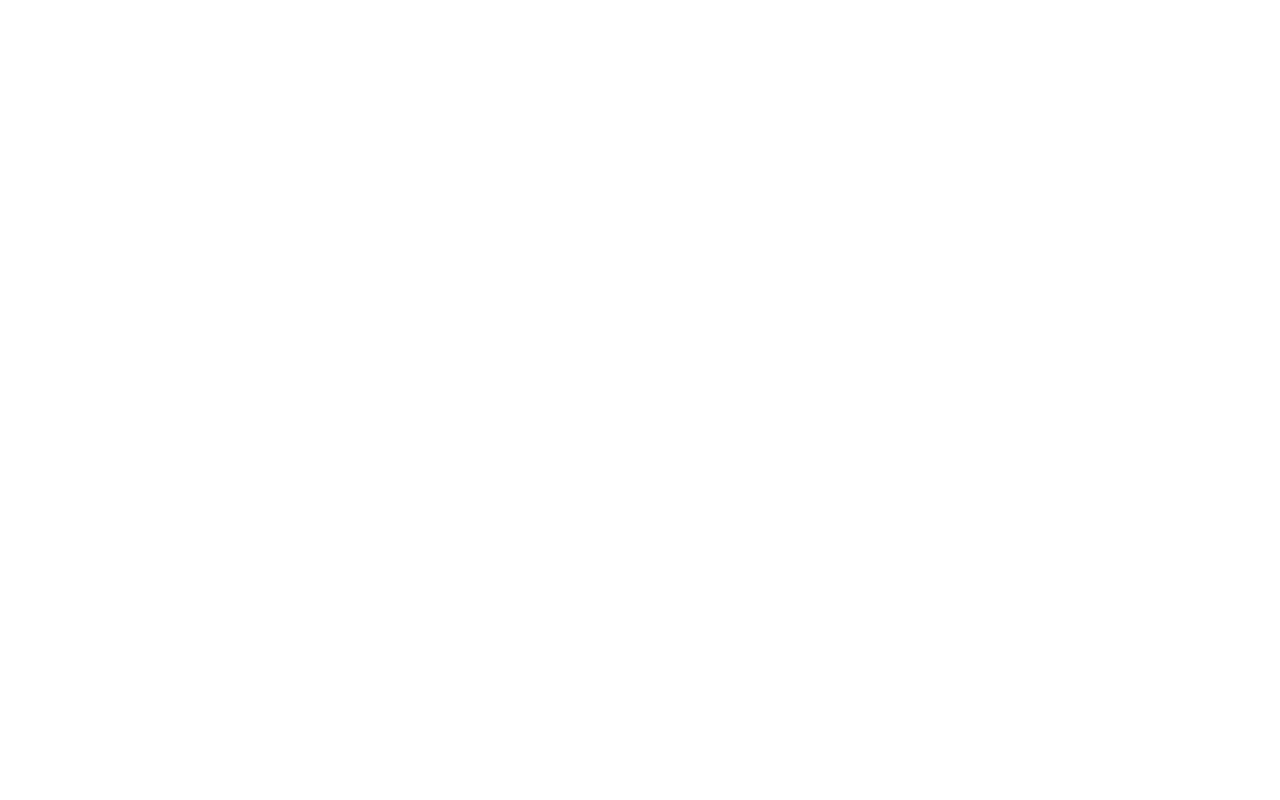
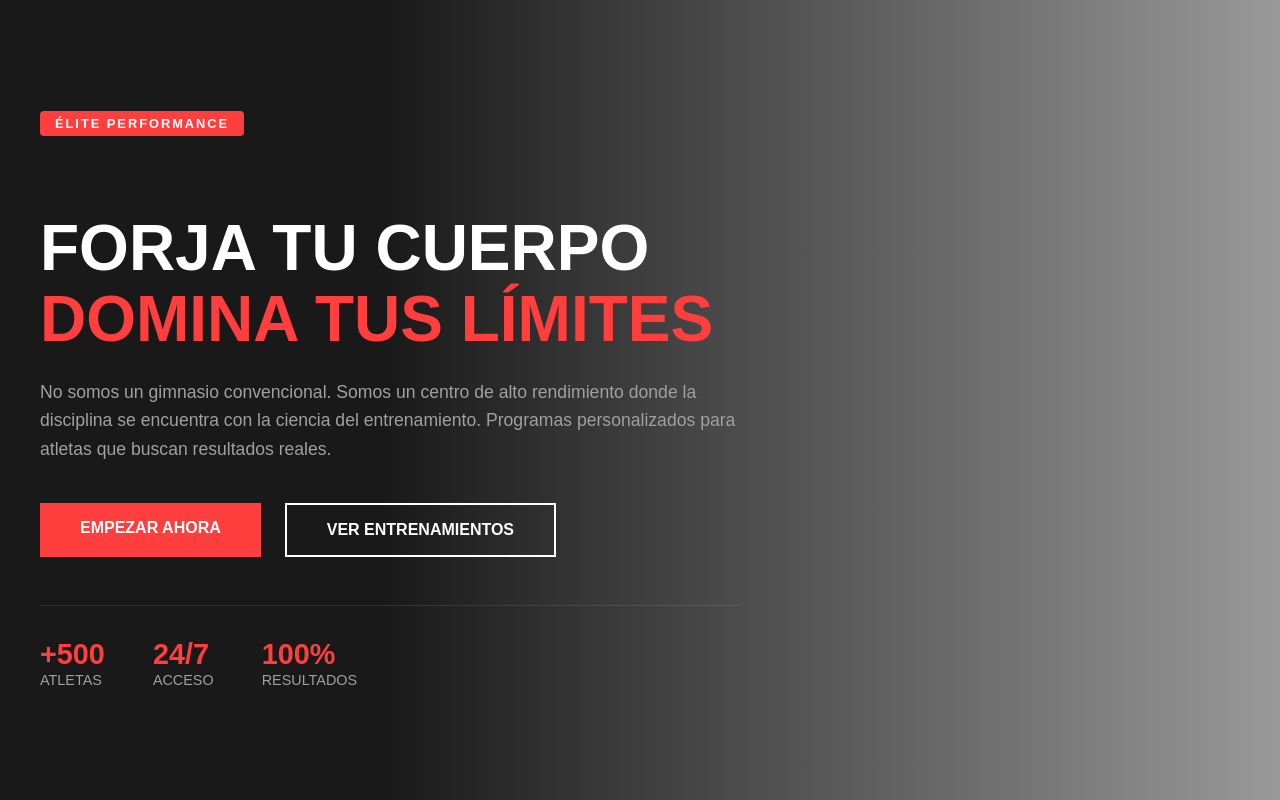
Before and after one commit to paulaandreafonseca12-a11y/Proyecto_1, a plain HTML site: page index.html in a window 1280 px wide. Drawn offline with Linux system fonts and the light colour scheme.

Commit message:
feat: agregar hero

```diff
--- a/index.html
+++ b/index.html
@@ -3,11 +3,50 @@
 <head>
 <meta charset="UTF-8">
 <meta name="viewport" content="width=device-width, initial-scale=1.0">
-<title>Landing Page - Proyecto Integrado</title>
+<title>ÉLITE PERFORMANCE</title>
 <link rel="stylesheet" href="style.css">
 <link href="https://fonts.googleapis.com/css2?family=Poppins:wght@300;400;700&display=swap&quot; rel="stylesheet">
 </head>
+
 <body>
+<section class="hero-section">
+    <div class="hero-overlay"></div> <div class="hero-container">
+        <div class="hero-content">
+            <span class="badge-performance">ÉLITE PERFORMANCE</span>
+
+            <h1>FORJA TU CUERPO <br>
+                <span class="text-accent">DOMINA TUS LÍMITES</span>
+            </h1>
+
+            <p class="hero-description">
+                No somos un gimnasio convencional. Somos un centro de alto rendimiento donde la disciplina se encuentra con la ciencia del entrenamiento. Programas personalizados para atletas que buscan resultados reales.
+            </p>
+
+            <div class="hero-cta">
+                <a href="#planes" class="btn btn-main">EMPEZAR AHORA</a>
+                <a href="https://youtu.be/mtX-B5gbgmM?si=t55PBqvXhXrYaxbn" class="btn btn-outline" target="_blank" rel="noopener noreferrer">
+                    <i class="play-icon"></i> VER ENTRENAMIENTOS
+                </a>
+            </div>
+
+            <div class="hero-stats">
+                <div class="stat-item">
+                    <strong>+500</strong>
+                    <span>Atletas</span>
+                </div>
+                <div class="stat-item">
+                    <strong>24/7</strong>
+                    <span>Acceso</span>
+                </div>
+                <div class="stat-item">
+                    <strong>100%</strong>
+                    <span>Resultados</span>
+                </div>
+            </div>
+        </div>
+    </div>
+</section>
+
 
 </body>
 </html>
--- a/style.css
+++ b/style.css
@@ -12,3 +12,144 @@ margin: 0;
 padding: 0;
 box-sizing: border-box;
 }
+
+<!-- /* =============================================
+   ESTILOS SECCIÓN HERO - Content Specialist
+   Concepto: High Performance & Elite Fitness
+   ============================================= */
+
+:root {
+    --primary-color: #ff3e3e; /* Rojo intenso para acción */
+    --dark-bg: #0a0a0a;       /* Negro profundo */
+    --light-text: #ffffff;
+    --gray-text: #a0a0a0;
+    --font-main: 'Montserrat', sans-serif; /* Sugerida para el equipo */
+}
+
+.hero-section {
+    position: relative;
+    height: 100vh; /* Ocupa toda la pantalla */
+    display: flex;
+    align-items: center;
+    background: url('https://images.unsplash.com/photo-1541534741688-6078c6bfb5c5?q=80&w=1470&auto=format&fit=crop') no-index center/cover no-repeat;
+    color: var(--light-text);
+    font-family: var(--font-main);
+    overflow: hidden;
+}
+
+/* Capa oscura para legibilidad del texto */
+.hero-overlay {
+    position: absolute;
+    top: 0;
+    left: 0;
+    width: 100%;
+    height: 100%;
+    background: linear-gradient(90deg, rgba(0,0,0,0.9) 30%, rgba(0,0,0,0.4) 100%);
+    z-index: 1;
+}
+
+.hero-container {
+    position: relative;
+    z-index: 2;
+    max-width: 1200px;
+    margin: 0 auto;
+    padding: 0 2rem;
+    width: 100%;
+}
+
+.hero-content {
+    max-width: 700px;
+}
+
+.badge-performance {
+    background-color: var(--primary-color);
+    color: white;
+    padding: 5px 15px;
+    font-weight: 800;
+    font-size: 0.8rem;
+    letter-spacing: 2px;
+    border-radius: 4px;
+    display: inline-block;
+    margin-bottom: 1.5rem;
+}
+
+.hero-content h1 {
+    font-size: 4rem;
+    line-height: 1.1;
+    font-weight: 900;
+    margin-bottom: 1.5rem;
+    text-transform: uppercase;
+}
+
+.text-accent {
+    color: var(--primary-color);
+}
+
+.hero-description {
+    font-size: 1.1rem;
+    color: var(--gray-text);
+    line-height: 1.6;
+    margin-bottom: 2.5rem;
+}
+
+/* Botones */
+.hero-cta {
+    display: flex;
+    gap: 1.5rem;
+    margin-bottom: 3rem;
+}
+
+.btn-main {
+    background: var(--primary-color);
+    color: white;
+    padding: 1rem 2.5rem;
+    text-decoration: none;
+    font-weight: 700;
+    transition: 0.3s;
+}
+
+.btn-main:hover {
+    background: #d32f2f;
+    transform: translateY(-3px);
+}
+
+.btn-outline {
+    border: 2px solid white;
+    color: white;
+    padding: 1rem 2.5rem;
+    text-decoration: none;
+    font-weight: 700;
+    transition: 0.3s;
+}
+
+.btn-outline:hover {
+    background: white;
+    color: black;
+}
+
+/* Estadísticas rápidas */
+.hero-stats {
+    display: flex;
+    gap: 3rem;
+    border-top: 1px solid rgba(255,255,255,0.1);
+    padding-top: 2rem;
+}
+
+.stat-item strong {
+    display: block;
+    font-size: 1.8rem;
+    color: var(--primary-color);
+}
+
+.stat-item span {
+    font-size: 0.9rem;
+    color: var(--gray-text);
+    text-transform: uppercase;
+}
+
+/* Responsive sencillo */
+@media (max-width: 768px) {
+    .hero-content h1 { font-size: 2.5rem; }
+    .hero-cta { flex-direction: column; }
+    .hero-stats { gap: 1rem; }
+}
```
